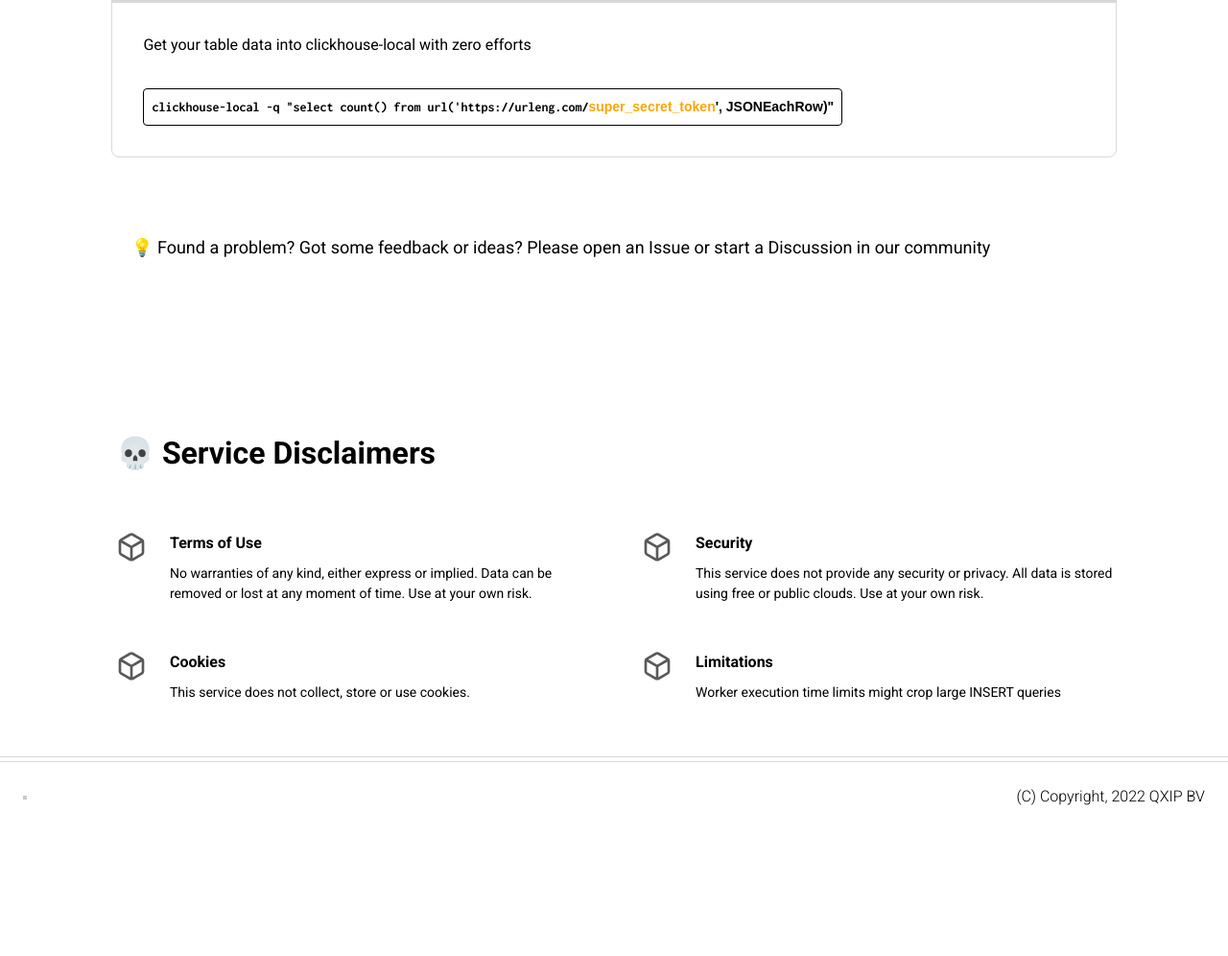
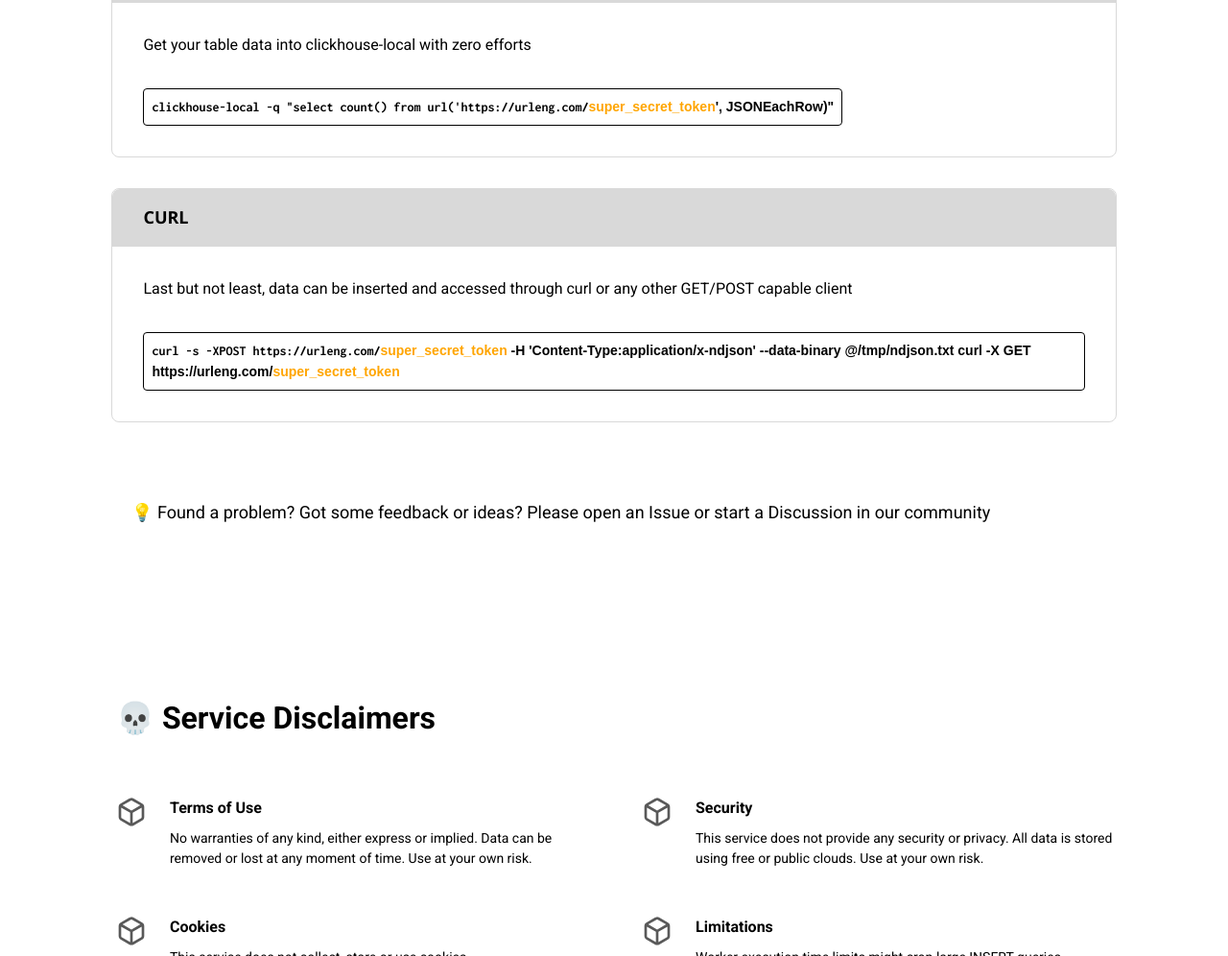
Before and after one commit to metrico/urleng, a website built with Parcel: page index.html in a window 1280 px wide. Shown: the part 2676-3672 px from the top of the page at 96% size. Before the commit the page ends 3543 px from the top, so only its background shows below. Built offline with nearby package versions, Linux system fonts and the light colour scheme; a web font is replaced by a local one.

Commit message:
Update index.html

```diff
--- a/index.html
+++ b/index.html
@@ -358,6 +358,24 @@
                 </span>
               </div>
             </div>
+
+             <div class="home-faq2">
+              <div class="home-question-container2">
+                <span class="home-question2">CURL</span>
+              </div>
+              <div class="home-answer-container2">
+                <span class="home-answer4">
+                  Last but not least, data can be inserted and accessed through curl or any other GET/POST capable client
+                </span>
+                <span class="home-answer5 textarea">
+                  <span class="home-text55">
+                     curl -s -XPOST https://urleng.com/</span><span style="color: orange">super_secret_token</span><span> -H 'Content-Type:application/x-ndjson' --data-binary @/tmp/ndjson.txt
+                     curl -X GET https://urleng.com/</span><span style="color: orange">super_secret_token</span><span>
+                  </span>
+                </span>
+              </div>
+            </div>
+
             <!-- REPORT ISSUES -->
             <div class="home-features"> <span class="home-text"><a href="https://github.com/metrico/urleng/discussions">💡 Found a problem? Got some feedback or ideas? Please open an Issue or start a Discussion in our community</a></span></div>
 
```
